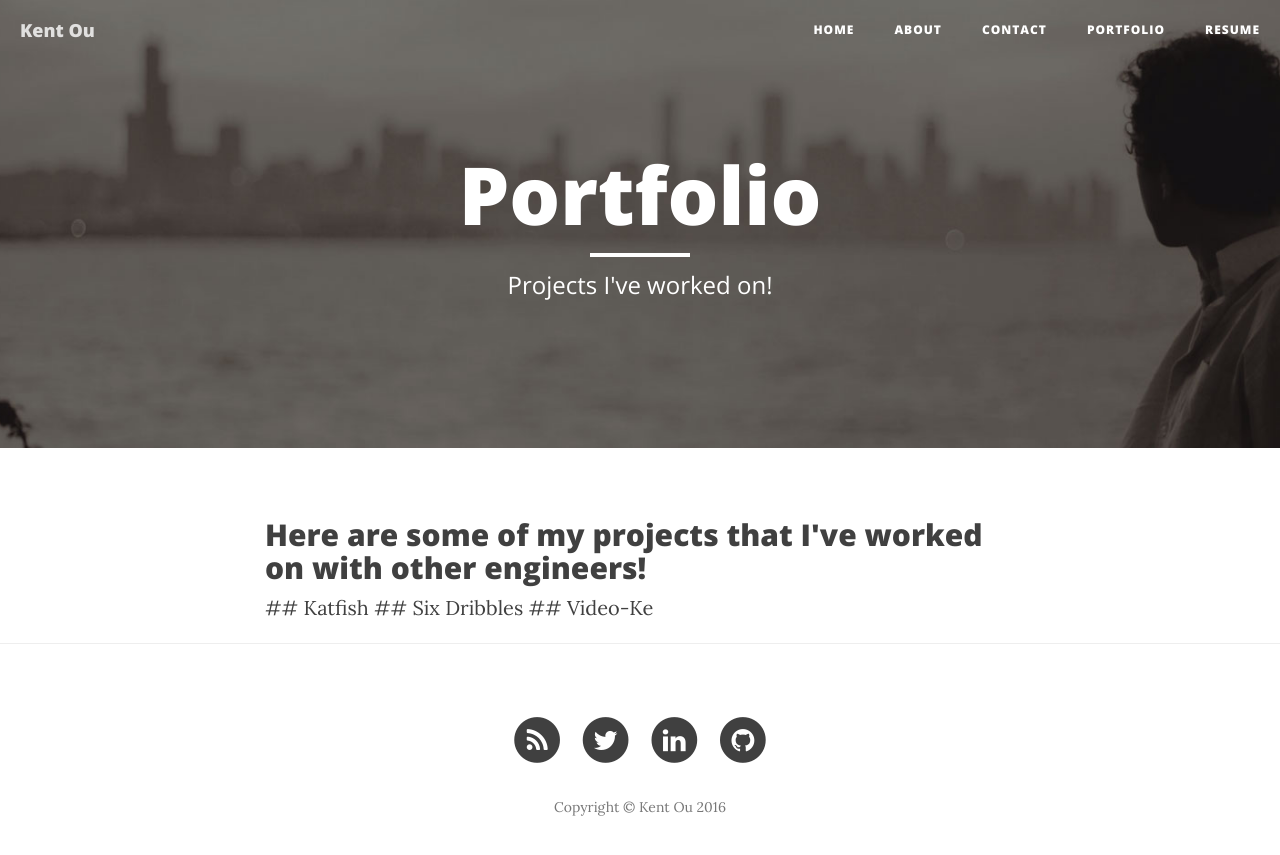
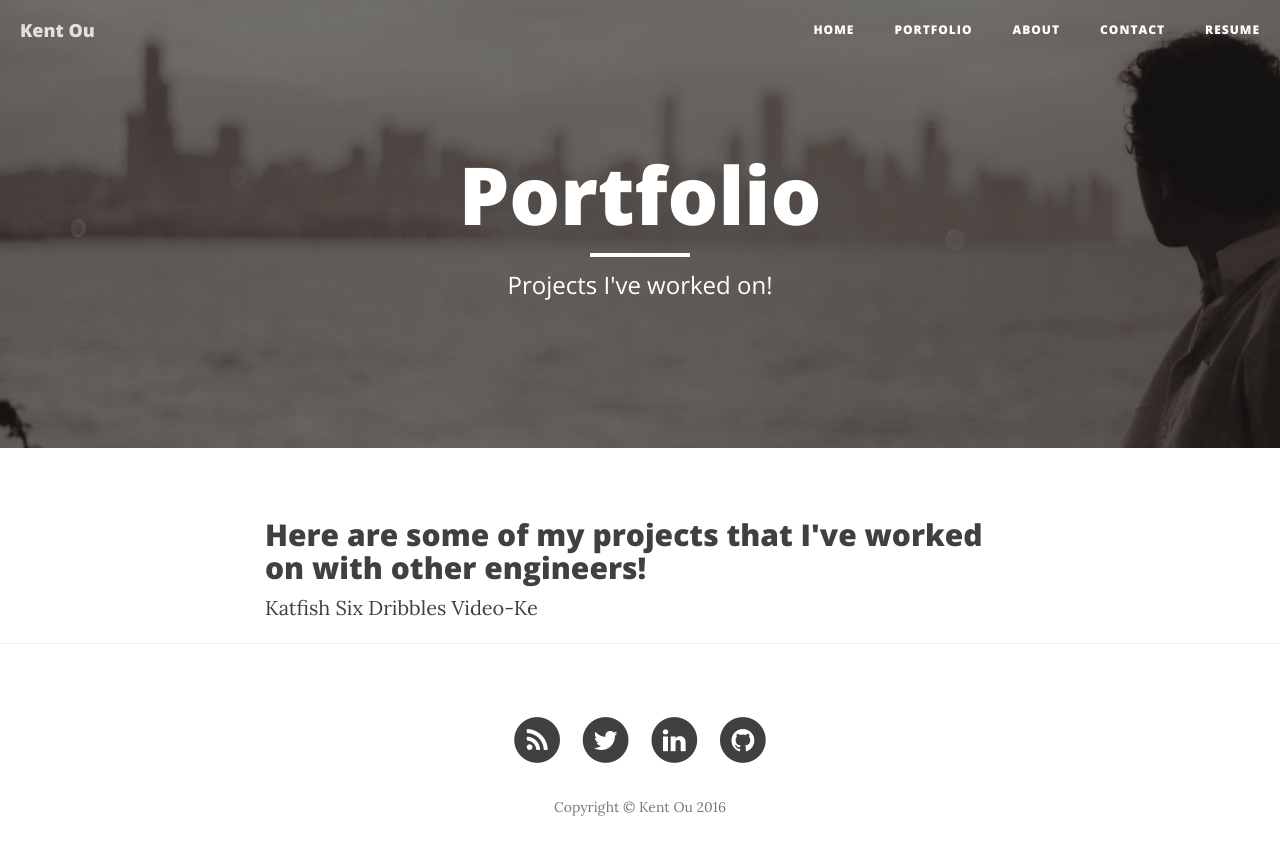
Before and after one commit to kent10ou/kent10ou.github.io, a Jekyll site: the page built from Porfolio.html, in a window 1280 px wide. Shown: the top 855 px of the page. Built offline with Jekyll 4.4.1, drawn with Linux system fonts in a browser that asks for light colours; nearby versions of some CDN libraries.

```diff
--- a/projects.html
+++ b/Porfolio.html
@@ -7,8 +7,8 @@ header-img: "img/about-bg.jpg"
 
 <h2>Here are some of my projects that I've worked on with other engineers!</h2>
 
-## <a href="katfish.me">Katfish</a>
+<a href="katfish.me">Katfish</a>
 
-## <a href="sixdribbles.com">Six Dribbles</a>
+<a href="sixdribbles.com">Six Dribbles</a>
 
-## <a href="video-ke.com">Video-Ke</a>
+<a href="video-ke.com">Video-Ke</a>
```
